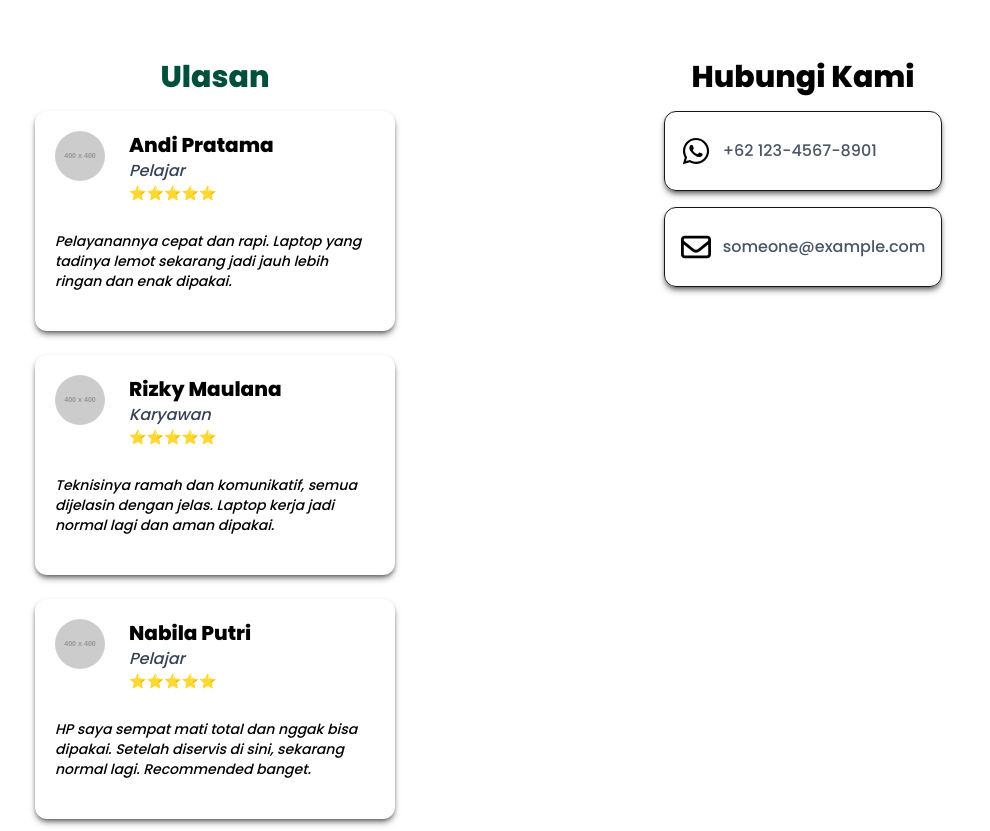
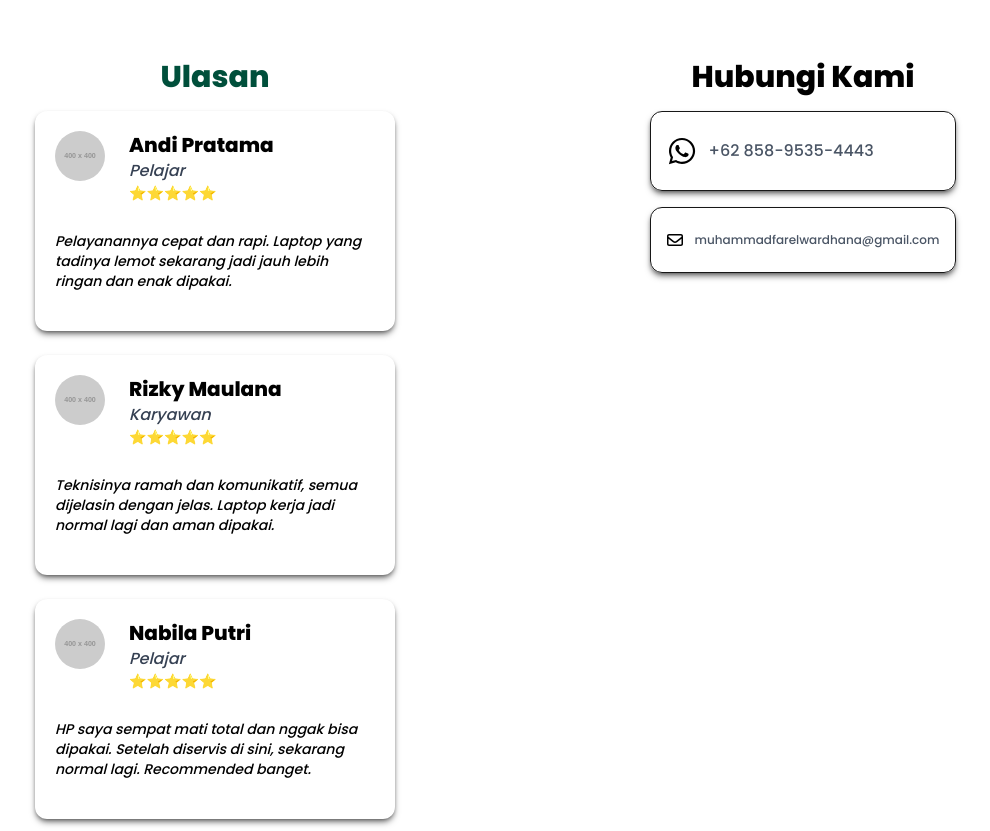
Before and after one commit to FareltXyz/digitalservicelab, a Next.js app: page / in a window 1280 px wide. Shown: the part 1940-2771 px from the top of the page, without its empty margins (131-1121 px from the left). Built offline with nearby package versions, Linux system fonts and the light colour scheme.

Commit message:
add contact1

```diff
--- a/app/page.js
+++ b/app/page.js
@@ -179,11 +179,11 @@ export default function Home() {
                         <div className="grid grid-cols-1 gap-4">
                           <div className="flex flex-row items-center gap-3 p-4 py-6 shadow-md shadow-black/50 border rounded-xl">
                               <FaWhatsapp  className="text-black text-3xl"/>
-                              <p className="flex-1 text-gray-600">+62 123-4567-8901</p>
+                              <p className="flex-1 text-gray-600">+62 858-9535-4443</p>
                           </div>
                           <div className="flex flex-row items-center gap-3 p-4 py-6 shadow-md shadow-black/50 border rounded-xl">
-                              <FaRegEnvelope className="text-black text-3xl"/>
-                              <p className="flex-1 text-gray-600">someone@example.com</p>
+                              <FaRegEnvelope className="text-black text-md"/>
+                              <p className="flex-1 text-xs text-gray-600">muhammadfarelwardhana@gmail.com</p>
                           </div>
                         </div>
                       </div>
```
